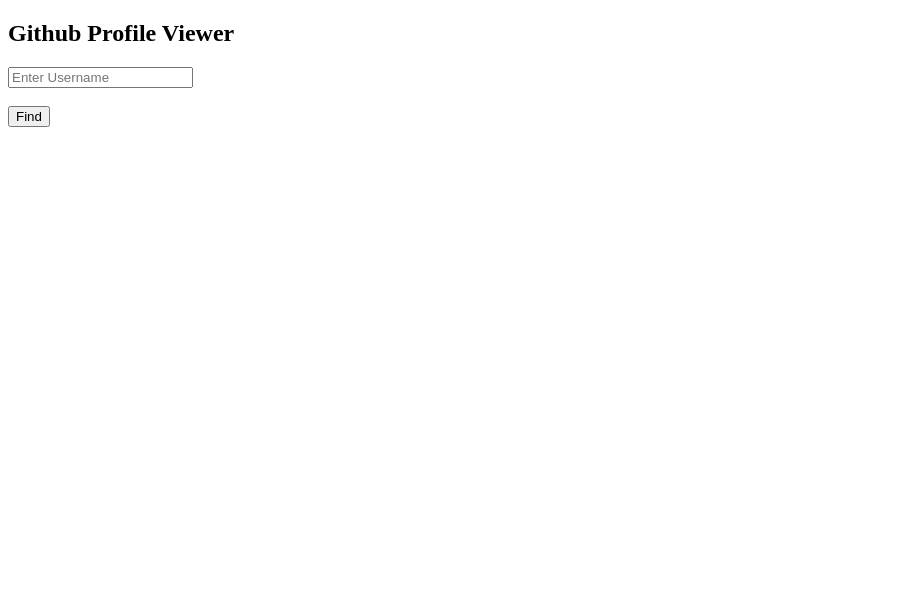
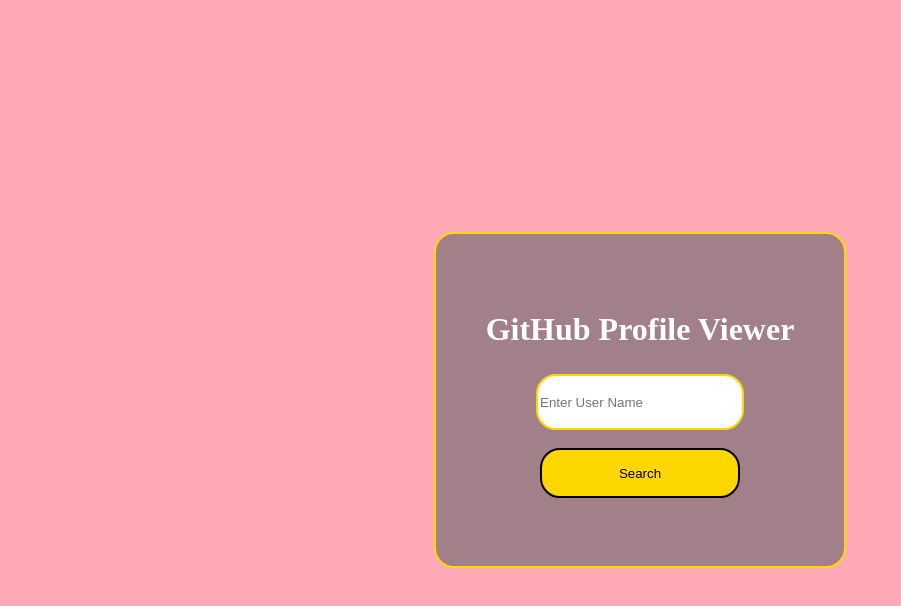
Before and after one commit to priyankagautam99/github-profile-viewer, a plain HTML site: page index.html in a window 1280 px wide. Shown: the whole page, without its empty margins (0-901 px from the left). Drawn offline with Linux system fonts and the light colour scheme.

Commit message:
second commit

```diff
--- a/index.html
+++ b/index.html
@@ -3,21 +3,68 @@
 <head>
     <meta charset="UTF-8">
     <meta name="viewport" content="width=device-width, initial-scale=1.0">
-    <title>profile viewer</title>
+    <title>Profile Viewer</title>
+    <style>
+        body,html{
+            margin: 0;
+            padding: 0;
+            height: 100%;
+        }
+        .container{
+            background-color: #ffa8B6;
+            height: 100%;
+            display: flex;
+            justify-content: center;
+            align-items: center;
+        }
+        .box{
+            background-color: #a28089;
+            padding: 50px;
+            border-radius: 20px;
+            text-align: center;
+            border: 2px solid gold;
+        }
+        h2{
+            font-size: 200%;
+            color: white;
+        }
+        input{
+            width: 200px;
+            height: 50px;
+            border-radius: 20px;
+            border: 2px solid gold;
+        }
+        button{
+            width: 200px;
+            height: 50px;
+            border-radius: 20px;
+            background-color: gold;
+            border: 2px solid ;
+        }
+        button:hover{
+            background-color: #ffa8B6;
+        }
+
+    </style>
 </head>
 <body>
-    <h2>Github Profile Viewer</h2>
-    <input type="text" id="username" placeholder="Enter Username"><br><br>
-    <button onclick="search()">Find</button><br><br>
-    <a href="" id="ans"></a>
+    <div class="container">
+        <div class="box">
+            <h2>GitHub Profile Viewer</h2>
+            <input type="text" id="username" placeholder="Enter User Name"><br><br>
+            <button onclick="find()">Search</button><br><br>
+            <a href="" id="link"></a>
+        </div>
+    </div>
 
     <script>
         let username = document.getElementById("username");
-        let ans = document.getElementById("ans")
-        function search(){
-            ans.href = "https://github.com/"+ username.value;
-            document.getElementById("ans").innerHTML = "view profile";
+        let link = document.getElementById("link");
+        function find(){
+            link.href = "https://github.com/"+ username.value;
+            document.getElementById("link").innerHTML = "view profile";
         }
     </script>
+
 </body>
 </html>
```
